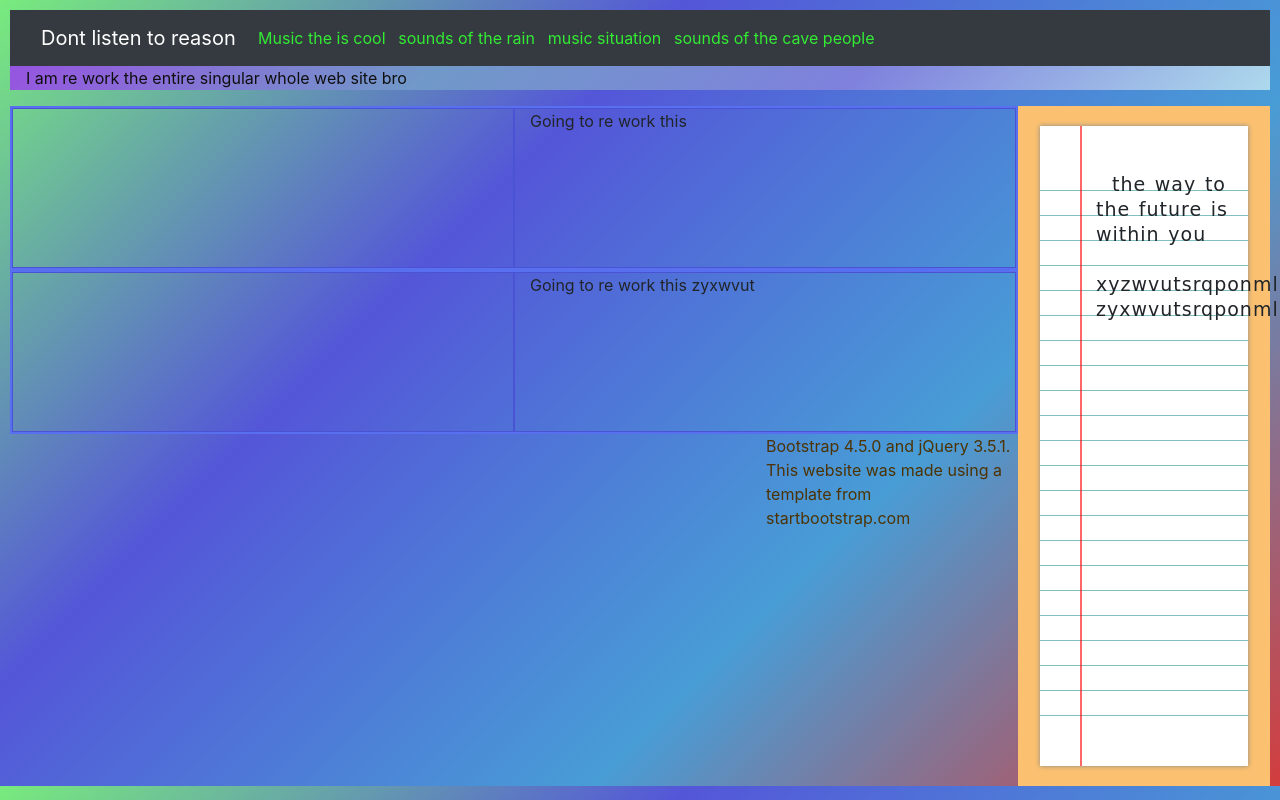
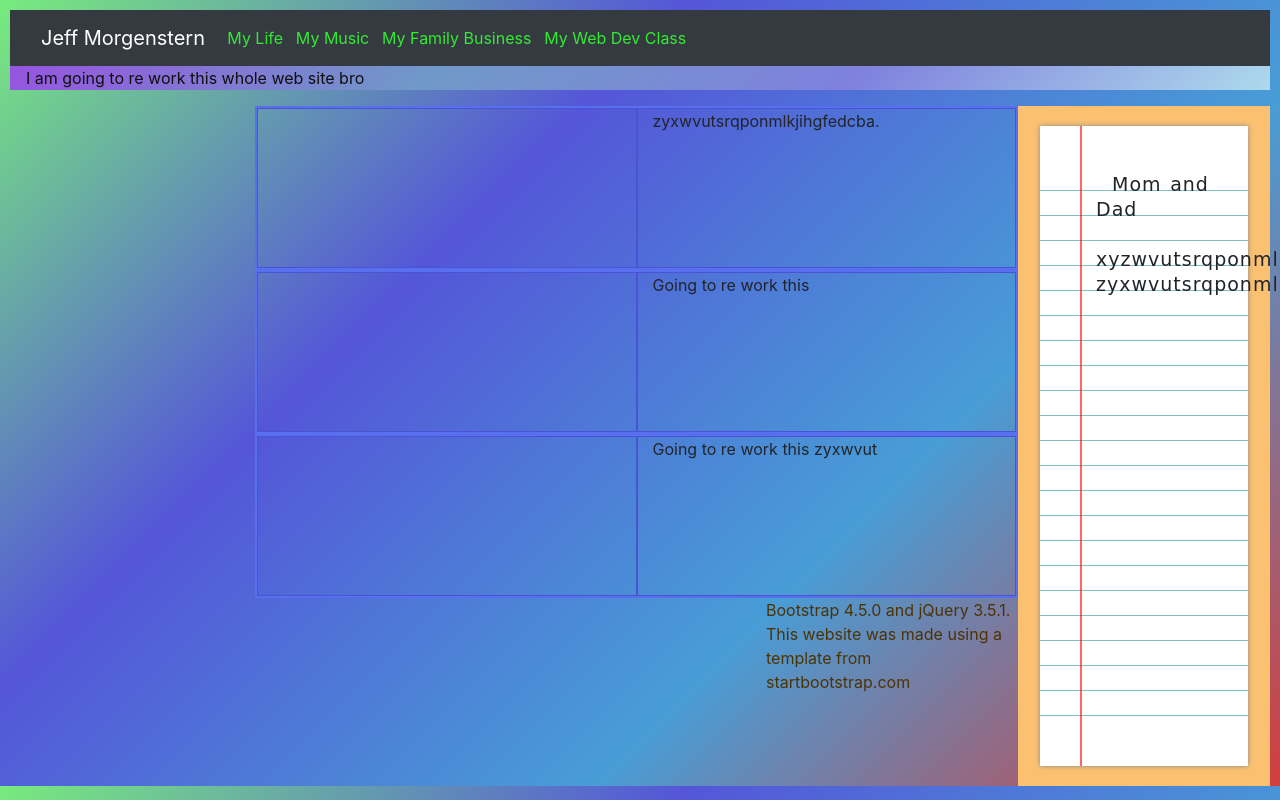
Before and after one commit to Jeffzyxw/Jeffzyxw.github.io, a plain HTML site: page index.html in a window 1280 px wide. Shown: the top 800 px of the page. Drawn offline with nearby package versions, Linux system fonts and the light colour scheme.

Commit message:
Update index.html

```diff
--- a/index.html
+++ b/index.html
@@ -39,15 +39,15 @@
             <span class="navbar-toggler-icon"></span>
 
           </button>
-          <a class="navbar-brand bg-dark" href="index.html">Dont listen to reason</a>
+          <a class="navbar-brand bg-dark" href="index.html">Jeff Morgenstern</a>
         </div>
         <div class="collapse navbar-collapse" id="myNavbar">
           <ul class="nav navbar-nav">
 
-            <li><a href="mylife.html" class="navcolor">Music the is cool</a></li>
-            <li><a href="mymusic.html" class="navcolor">sounds of the rain </a></li>
-            <li><a href="myfamilybusiness.html" class="navcolor">music situation </a></li>
-            <li><a href="mywebdevclass.html" class="navcolor">sounds of the cave people</a></li>
+            <li><a href="mylife.html" class="navcolor">My Life</a></li>
+            <li><a href="mymusic.html" class="navcolor">My Music</a></li>
+            <li><a href="myfamilybusiness.html" class="navcolor">My Family Business</a></li>
+            <li><a href="mywebdevclass.html" class="navcolor">My Web Dev Class</a></li>
 
 
 
@@ -58,7 +58,7 @@
     </nav>
 
     <aside id="sidebar">
-      <p> I am re work the entire singular whole web site bro </p>
+      <p> I am going to re work this whole web site bro </p>
     </aside>
 
     <aside id="sidebar1">
@@ -68,7 +68,7 @@
       <div id="paper">
         <div id="pattern">
           <div id="content">
-            the way to the future is within you
+            Mom and Dad
             <br/><br/>
               xyzwvutsrqponmlkjihwvut
             zyxwvutsrqponmlkjihweut
@@ -86,27 +86,10 @@
 
 
     <!-- Page Content -->
- <div
-
-	<video width="220" height="150" autoplay>
-  <source src="PXL_20231129_071858321.TS.mp4" type="video/mp4">
-
-
-</video>
-
-
-
-
-
-
-
-
-
-
-
-
-
-	</div>
+    <div class="container my-container">
+      <div class="row my-row">
+        <div class="col-md-6 col-sm-6 my-col mycol-bg1"></div>
+        <div class="col-md-6 col-sm-6 my-col mycol-bg2">zyxwvutsrqponmlkjihgfedcba.</div>
       </div>
       <div class="row my-row">
         <div class="col-md-6 col-sm-6 my-col mycol-bg3"></div>
```
